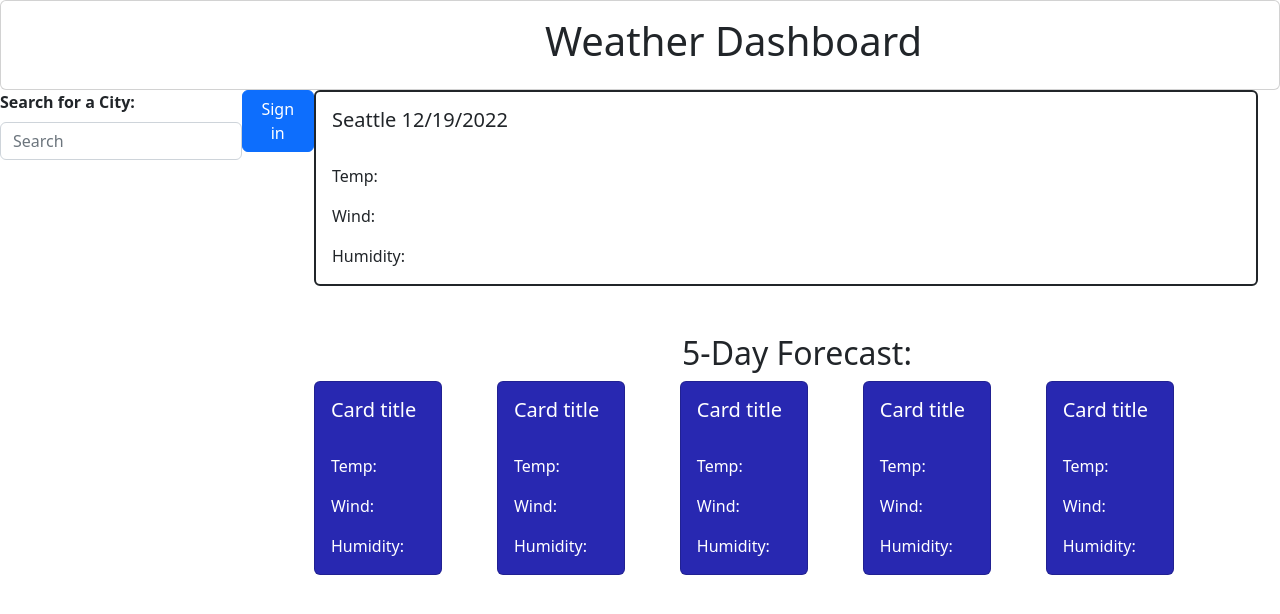
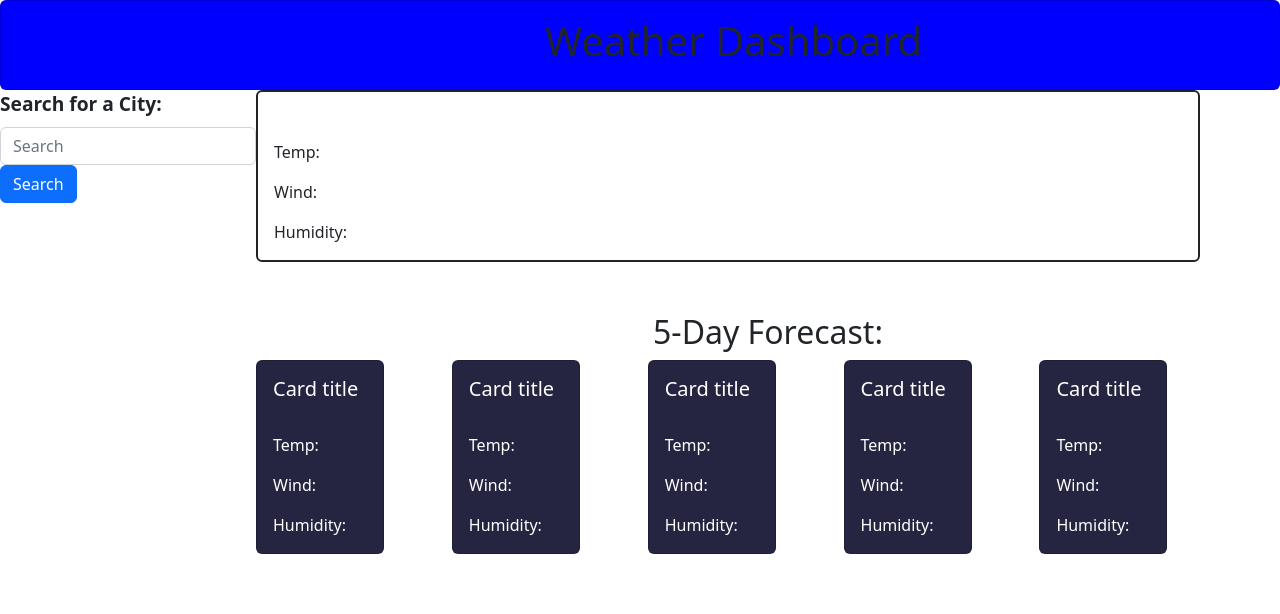
Before and after one commit to DesmondSaelee/weather-forecast, a plain HTML site: page index.html in a window 1280 px wide. Drawn offline with nearby package versions, Linux system fonts and the light colour scheme.

Commit message:
fixed city name display. added styling

```diff
--- a/assets/css/style.css
+++ b/assets/css/style.css
@@ -1,10 +1,17 @@
+#dashboardDiv{
+background-color: blue;
+}
+
 h1 {
     display: flex;
     flex-direction: row;
     justify-content: center;
     padding-left: 15%;
 
+
 }
+
+
 
 #title {
     background-color: rgb(66, 66, 218);
@@ -22,7 +29,7 @@ h1 {
 }
 
 .forecast {
-    background-color: rgb(40, 40, 177);
+    background-color: rgb(37, 37, 65);
 }
 
 
@@ -52,4 +59,5 @@ h1 {
 
 .searchlabel {
     font-weight: bold;
+    font-size: larger;
 }
--- a/assets/js/script.js
+++ b/assets/js/script.js
@@ -21,14 +21,14 @@ function getForecast(cityname){
   .then(weatherApiData => {
     console.log(weatherApiData)
     var j = 1
-    var cityname = document.getElementById("cityInput").value
+
     for(let i=0;i<weatherApiData.list.length;i = i+7){
         var divid = "day"+j
         $("#"+divid).children(".card-body").children(".card-title").text(cityname + " " + weatherApiData.list[i].dt_txt)
         $("#"+divid).children(".card-body").children("#image-"+j).attr("src", ` https://openweathermap.org/img/wn/${weatherApiData.list[i].weather[0].icon}@2x.png` )
-        $("#"+divid).children(".card-body").children("#temp-"+j).text(`Temp: ${weatherApiData.list[i].main.temp}`)
-        $("#"+divid).children(".card-body").children("#wind-"+j).text(`wind Speed: ${weatherApiData.list[i].wind.speed}`)
-        $("#"+divid).children(".card-body").children("#humidity-"+j).text(` humidity-: ${weatherApiData.list[i].main.humidity}`)
+        $("#"+divid).children(".card-body").children("#temp-"+j).text(`Temp: ${weatherApiData.list[i].main.temp} °F`)
+        $("#"+divid).children(".card-body").children("#wind-"+j).text(`wind Speed: ${weatherApiData.list[i].wind.speed} MPH`)
+        $("#"+divid).children(".card-body").children("#humidity-"+j).text(` humidity-: ${weatherApiData.list[i].main.humidity} % `)
 
     //    document.getElementById("date-"+j).textContent =weatherApiData.list[i].dt_txt
 
--- a/index.html
+++ b/index.html
@@ -8,7 +8,7 @@
     <link href="https://cdn.jsdelivr.net/npm/bootstrap@5.2.3/dist/css/bootstrap.min.css" rel="stylesheet"
         integrity="sha384-rbsA2VBKQhggwzxH7pPCaAqO46MgnOM80zW1RWuH61DGLwZJEdK2Kadq2F9CUG65" crossorigin="anonymous">
     <link rel="stylesheet" href="./assets/css/style.css">
-    <div class="card">
+    <div class="card" id="dashboardDiv">
         <div class="card-body" id="headTitle">
             <h1>Weather Dashboard</h1>
         </div>
@@ -20,23 +20,18 @@
 
     <div class="flexrow">
 
-        <div class="mb-3 colum left">
+        <div class="mb-3 colum left border-secondary border-3">
             <label for="formGroupExampleInput" class="form-label searchlabel">Search for a City:</label>
-            <input type="text" class="form-control" id="cityInput" placeholder="Search">
+            <input type="text" class="form-control" id="cityInput" placeholder="Search"> <button type="submit" id="submitButton" class="btn btn-primary btn-block searchbutton">Search</button>
             <ul id="cities">
 
             </ul>
           </div>
 
 
-          <div class="searchbutton">
-            <button type="submit" id="submitButton" class="btn btn-primary">Sign in</button>
-          </div>
 
-        <!-- <div class="column left">
-            <h3>Search for a City:</h3>
-            <input type="text">
-        </div> -->
+
+
 
         <div class="column right">
 
@@ -45,7 +40,7 @@
 
                 <div class="card border border-dark border-2" style="width: 59rem;" id="day1">
                     <div class="card-body">
-                        <h5 id="date-1" class="card-title">Seattle 12/19/2022</h5> <img id="image-1" src="" alt="" class="image">
+                        <h5 id="date-1" class="card-title"></h5> <img id="image-1" src="" alt="" class="image">
                         <p id ="temp-1" class="card-text">Temp:</p>
                         <p id="wind-1" class="card-text">Wind:</p>
                         <p id="humidity-1" class="card-text">Humidity:</p>
```
